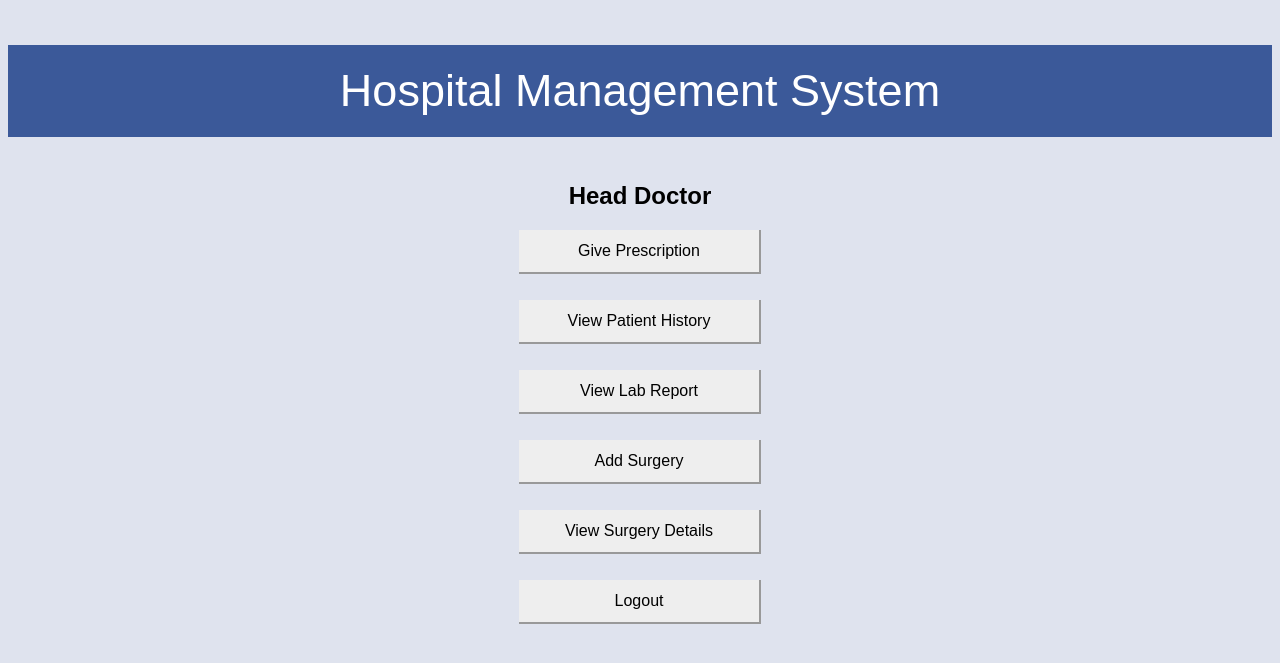
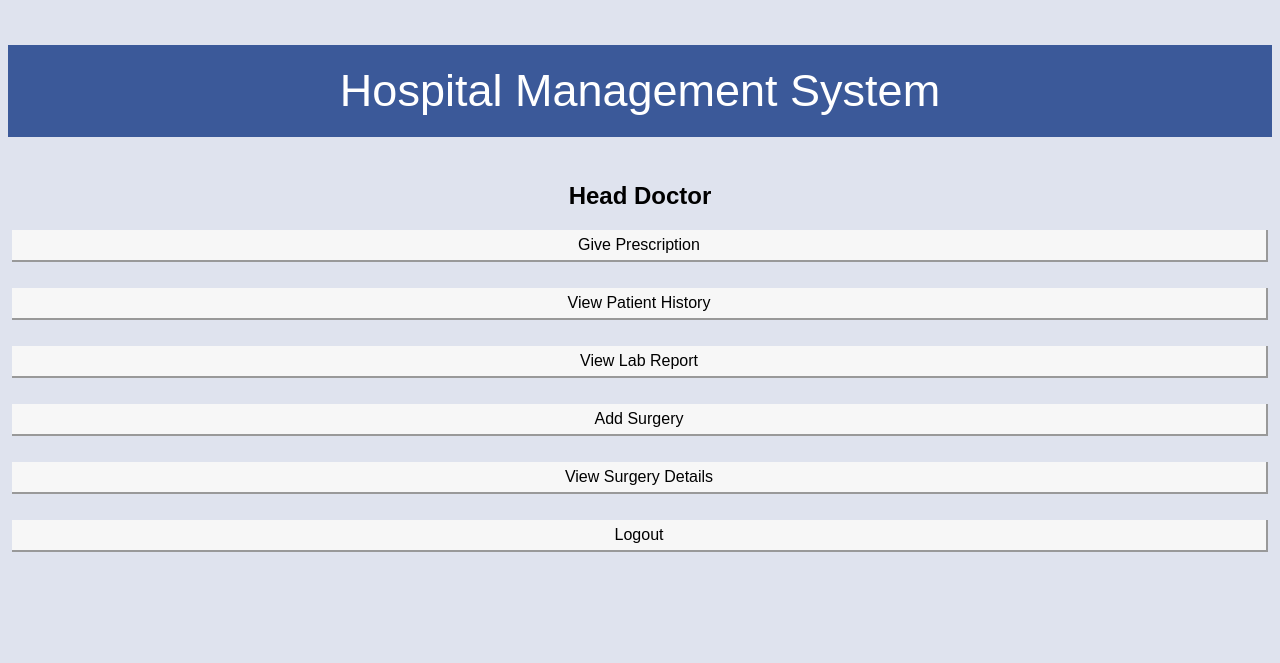
Before and after one commit to hetjagani/Hospital-Management-System, a PHP site: page /head_doctor_menu.php in a window 1280 px wide. Shown: the top 663 px of the page. Run offline with PHP 8.4, Linux system fonts and the light colour scheme.

Commit message:
View Hospital mgnt system

```diff
--- a/head_doctor_menu.php
+++ b/head_doctor_menu.php
@@ -17,7 +17,7 @@
 </center>
 
   <center>
-	<div class="vertical-menu">
+
     <h2> Head Doctor </h2>
 
 
@@ -33,7 +33,7 @@
     <a href="view_surgery.php"> View Surgery Details </a> <br>
 
     <a href="index.php"> Logout </a> <br>
-   </div>
+
   </center>
 </body>
 </html>
```
